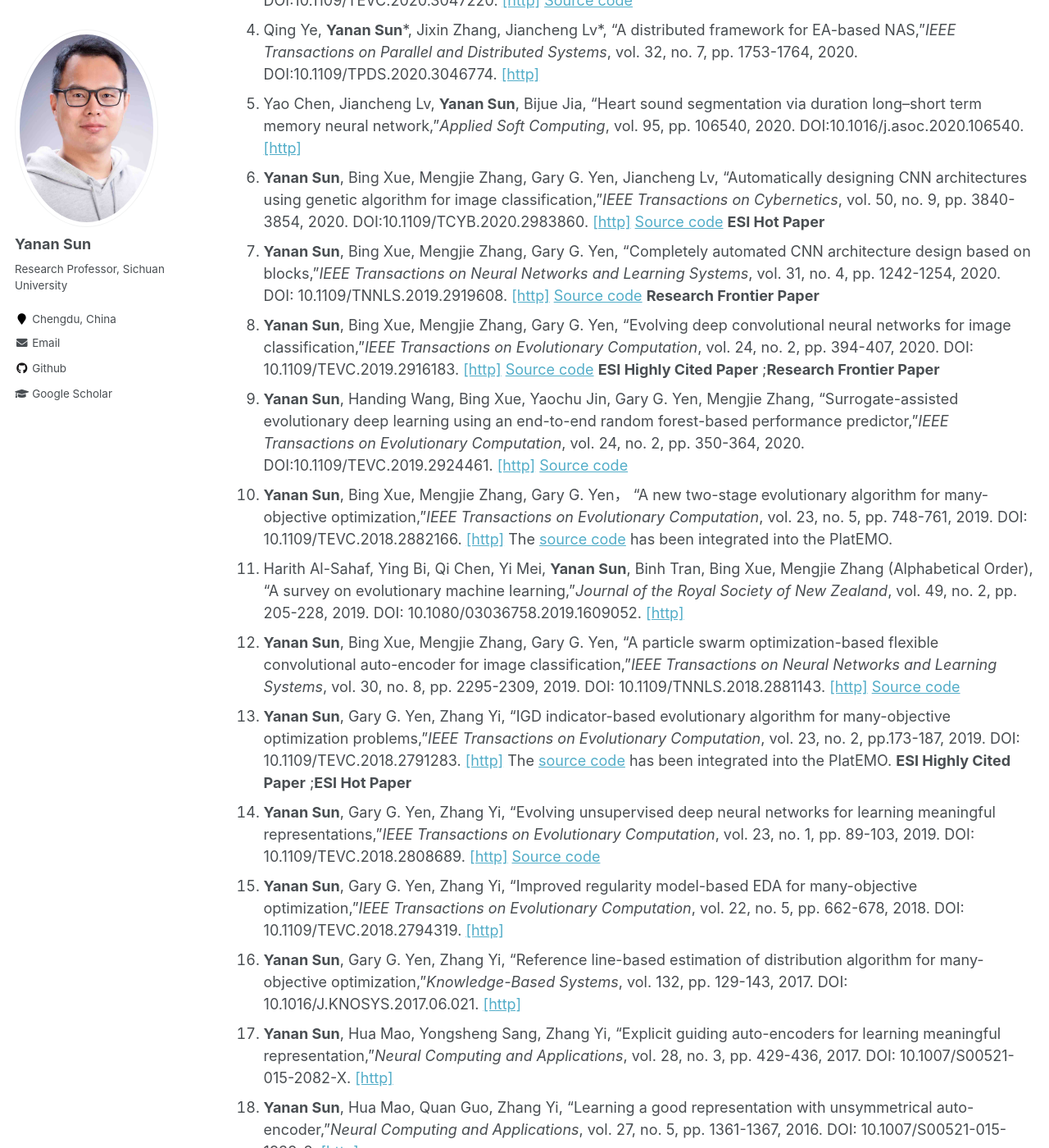
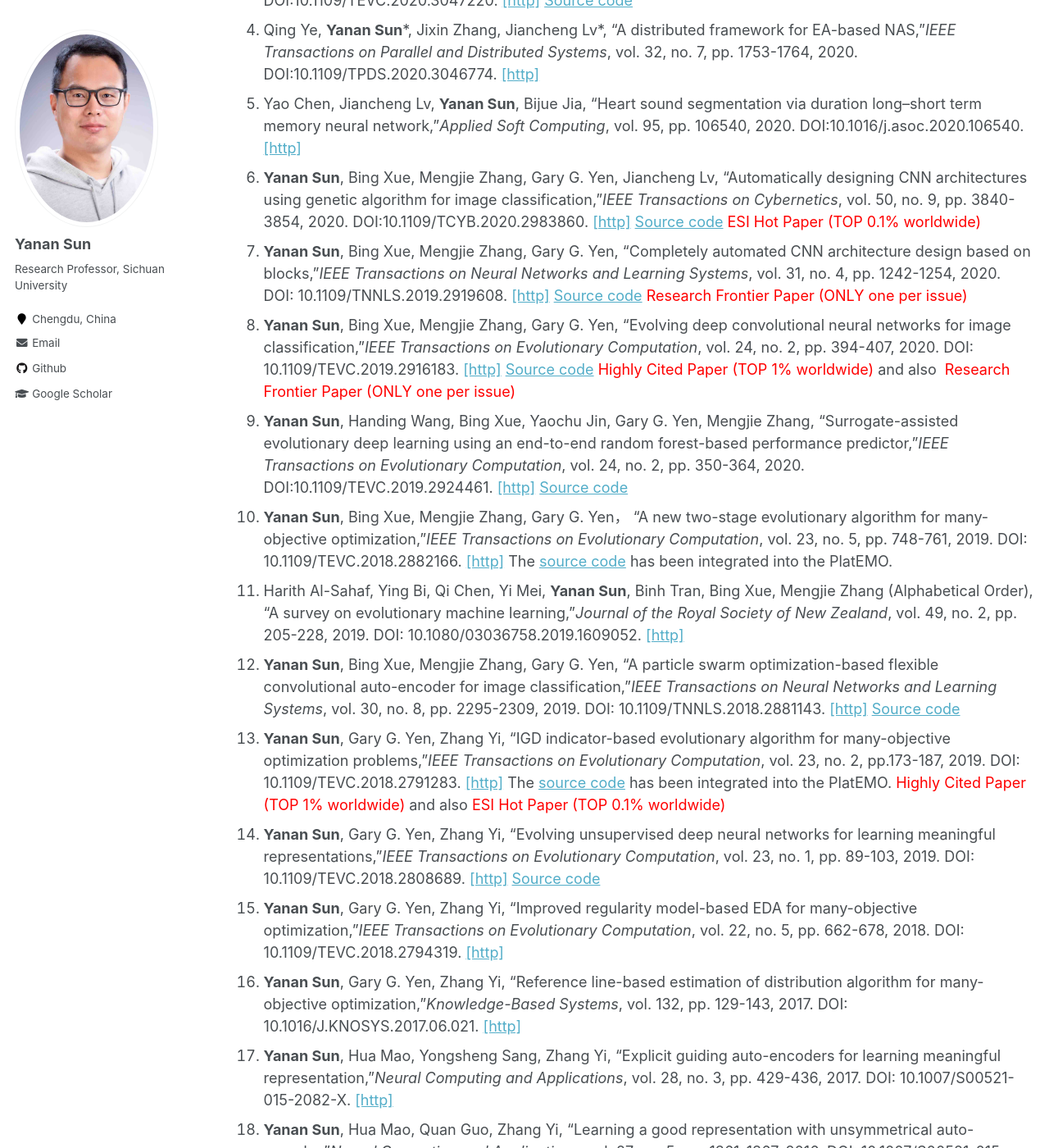
Before and after one commit to yn-sun/yn-sun.github.io, a Jekyll site: the page built from _pages/publications.md, in a window 1280 px wide and 1400 px high, scrolled down 528 px. Shown: the whole window at 82% size. Built offline with Jekyll 4.4.1, drawn with Linux system fonts in a browser that asks for light colours; comment, search, counter and statistics services are not loaded.

Commit message:
Update publications.md

```diff
--- a/_pages/publications.md
+++ b/_pages/publications.md
@@ -12,14 +12,14 @@ author_profile: true
 3. Xiangru Chen, **Yanan Sun***, Mengjie Zhang, Dezhong Peng, "Evolving deep convolutional variational autoencoders for image classification,"<i>IEEE Transactions on Evolutionary Computation</i>, 2020. DOI:10.1109/TEVC.2020.3047220. [[http]](https://ieeexplore.ieee.org/document/9306892) [Source code](https://github.com/yn-sun/evovae)
 4. Qing Ye, **Yanan Sun**\*, Jixin Zhang, Jiancheng Lv\*, "A distributed framework for EA-based NAS,"<i>IEEE Transactions on Parallel and Distributed Systems</i>, vol. 32, no. 7, pp. 1753-1764, 2020. DOI:10.1109/TPDS.2020.3046774. [[http]](https://ieeexplore.ieee.org/document/9305984)
 5. Yao Chen, Jiancheng Lv, **Yanan Sun**, Bijue Jia, "Heart sound segmentation via duration long–short term memory neural network,"<i>Applied Soft Computing</i>, vol. 95, pp. 106540, 2020. DOI:10.1016/j.asoc.2020.106540. [[http]](https://www.sciencedirect.com/science/article/abs/pii/S1568494620304798)
-6. **Yanan Sun**, Bing Xue, Mengjie Zhang, Gary G. Yen, Jiancheng Lv, "Automatically designing CNN architectures using genetic algorithm for image classification,"<i>IEEE Transactions on Cybernetics</i>, vol. 50, no. 9, pp. 3840-3854, 2020. DOI:10.1109/TCYB.2020.2983860. [[http]](https://ieeexplore.ieee.org/document/9075201) [Source code](https://github.com/yn-sun/cnn-ga) **ESI Hot Paper**
-7. **Yanan Sun**, Bing Xue, Mengjie Zhang, Gary G. Yen, "Completely automated CNN architecture design based on blocks,"<i>IEEE Transactions on Neural Networks and Learning Systems</i>, vol. 31, no. 4, pp. 1242-1254, 2020. DOI: 10.1109/TNNLS.2019.2919608. [[http]](https://ieeexplore.ieee.org/document/8742788/) [Source code](https://github.com/yn-sun/ea-cnn) **Research Frontier Paper**
-8. **Yanan Sun**, Bing Xue, Mengjie Zhang, Gary G. Yen, "Evolving deep convolutional neural networks for image classification,"<i>IEEE Transactions on Evolutionary Computation</i>, vol. 24, no. 2, pp. 394-407, 2020. DOI: 10.1109/TEVC.2019.2916183. [[http]](https://ieeexplore.ieee.org/abstract/document/8712430) [Source code](https://github.com/yn-sun/evocnn) **ESI Highly Cited Paper**&nbsp;;**Research Frontier Paper**
+6. **Yanan Sun**, Bing Xue, Mengjie Zhang, Gary G. Yen, Jiancheng Lv, "Automatically designing CNN architectures using genetic algorithm for image classification,"<i>IEEE Transactions on Cybernetics</i>, vol. 50, no. 9, pp. 3840-3854, 2020. DOI:10.1109/TCYB.2020.2983860. [[http]](https://ieeexplore.ieee.org/document/9075201) [Source code](https://github.com/yn-sun/cnn-ga) <span style="color: #FF0000">ESI Hot Paper (TOP 0.1% worldwide)</span>
+7. **Yanan Sun**, Bing Xue, Mengjie Zhang, Gary G. Yen, "Completely automated CNN architecture design based on blocks,"<i>IEEE Transactions on Neural Networks and Learning Systems</i>, vol. 31, no. 4, pp. 1242-1254, 2020. DOI: 10.1109/TNNLS.2019.2919608. [[http]](https://ieeexplore.ieee.org/document/8742788/) [Source code](https://github.com/yn-sun/ea-cnn) <span style="color: #FF0000">Research Frontier Paper (ONLY one per issue)</span>
+8. **Yanan Sun**, Bing Xue, Mengjie Zhang, Gary G. Yen, "Evolving deep convolutional neural networks for image classification,"<i>IEEE Transactions on Evolutionary Computation</i>, vol. 24, no. 2, pp. 394-407, 2020. DOI: 10.1109/TEVC.2019.2916183. [[http]](https://ieeexplore.ieee.org/abstract/document/8712430) [Source code](https://github.com/yn-sun/evocnn) <span style="color: #FF0000">Highly Cited Paper (TOP 1% worldwide)</span>&nbsp;and also &nbsp;<span style="color: #FF0000">Research Frontier Paper (ONLY one per issue)</span>
 9. **Yanan Sun**, Handing Wang, Bing Xue, Yaochu Jin, Gary G. Yen, Mengjie Zhang, "Surrogate-assisted evolutionary deep learning using an end-to-end random forest-based performance predictor,"<i>IEEE Transactions on Evolutionary Computation</i>, vol. 24, no. 2, pp. 350-364, 2020. DOI:10.1109/TEVC.2019.2924461. [[http]](https://ieeexplore.ieee.org/document/8744404) [Source code](https://github.com/yn-sun/e2epp)
 10. **Yanan Sun**, Bing Xue, Mengjie Zhang, Gary G. Yen， "A new two-stage evolutionary algorithm for many-objective optimization,"<i>IEEE Transactions on Evolutionary Computation</i>, vol. 23, no. 5, pp. 748-761, 2019. DOI: 10.1109/TEVC.2018.2882166. [[http]](https://ieeexplore.ieee.org/document/8540041/) The [source code](https://github.com/BIMK/PlatEMO/tree/master/PlatEMO/Algorithms/MaOEA-IT) has been integrated into the PlatEMO.
 11. Harith Al-Sahaf, Ying Bi, Qi Chen, Yi Mei, **Yanan Sun**, Binh Tran, Bing Xue, Mengjie Zhang (Alphabetical Order), "A survey on evolutionary machine learning,"<i>Journal of the Royal Society of New Zealand</i>, vol. 49, no. 2, pp. 205-228, 2019. DOI: 10.1080/03036758.2019.1609052. [[http]](https://www.tandfonline.com/doi/abs/10.1080/03036758.2019.1609052)
 12. **Yanan Sun**, Bing Xue, Mengjie Zhang, Gary G. Yen, "A particle swarm optimization-based flexible convolutional auto-encoder for image classification,"<i>IEEE Transactions on Neural Networks and Learning Systems</i>, vol. 30, no. 8, pp. 2295-2309, 2019. DOI: 10.1109/TNNLS.2018.2881143. [[http]](https://ieeexplore.ieee.org/document/8571181/) [Source code](https://github.com/yn-sun/evocae)
-13. **Yanan Sun**, Gary G. Yen, Zhang Yi, "IGD indicator-based evolutionary algorithm for many-objective optimization problems,"<i>IEEE Transactions on Evolutionary Computation</i>, vol. 23, no. 2, pp.173-187, 2019. DOI: 10.1109/TEVC.2018.2791283. [[http]](https://ieeexplore.ieee.org/document/8249827/) The [source code](https://github.com/BIMK/PlatEMO/tree/master/PlatEMO/Algorithms/MaOEA-IGD) has been integrated into the PlatEMO. **ESI Highly Cited Paper**&nbsp;;**ESI Hot Paper**
+13. **Yanan Sun**, Gary G. Yen, Zhang Yi, "IGD indicator-based evolutionary algorithm for many-objective optimization problems,"<i>IEEE Transactions on Evolutionary Computation</i>, vol. 23, no. 2, pp.173-187, 2019. DOI: 10.1109/TEVC.2018.2791283. [[http]](https://ieeexplore.ieee.org/document/8249827/) The [source code](https://github.com/BIMK/PlatEMO/tree/master/PlatEMO/Algorithms/MaOEA-IGD) has been integrated into the PlatEMO. <span style="color: #FF0000">Highly Cited Paper (TOP 1% worldwide)</span>&nbsp;and also&nbsp;<span style="color: #FF0000">ESI Hot Paper (TOP 0.1% worldwide)</span>
 14. **Yanan Sun**, Gary G. Yen, Zhang Yi, "Evolving unsupervised deep neural networks for learning meaningful representations,"<i>IEEE Transactions on Evolutionary Computation</i>, vol. 23, no. 1, pp. 89-103, 2019. DOI: 10.1109/TEVC.2018.2808689. [[http]](https://ieeexplore.ieee.org/document/8300639/) [Source code](https://github.com/yn-sun/eudnn)
 15. **Yanan Sun**, Gary G. Yen, Zhang Yi, "Improved regularity model-based EDA for many-objective optimization,"<i>IEEE Transactions on Evolutionary Computation</i>, vol. 22, no. 5, pp. 662-678, 2018. DOI: 10.1109/TEVC.2018.2794319. [[http]](https://www.sciencedirect.com/science/article/pii/S0950705117303015)
 16. **Yanan Sun**, Gary G. Yen, Zhang Yi, "Reference line-based estimation of distribution algorithm for many-objective optimization,"<i>Knowledge-Based Systems</i>, vol. 132, pp. 129-143, 2017. DOI: 10.1016/J.KNOSYS.2017.06.021. [[http]](https://www.sciencedirect.com/science/article/pii/S0950705117303015)
```
